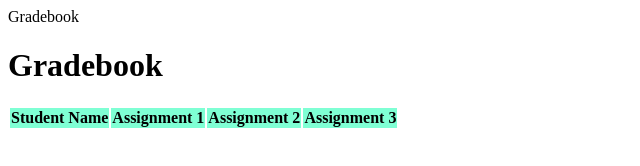
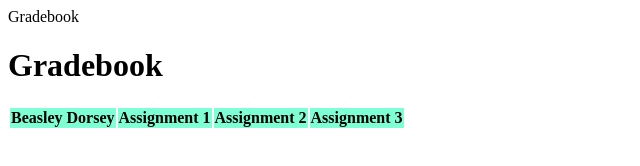
Before and after one commit to beasneas/beasneas.github.io, a plain HTML site: page gradebook.html in a window 1280 px wide. Shown: the full height of the page, 0-640 px from the left. Drawn offline with Linux system fonts and the light colour scheme.

Commit message:
Update gradebook.html

```diff
--- a/gradebook.html
+++ b/gradebook.html
@@ -25,7 +25,7 @@
     <table id="gradebook">
         <thread>
             <tr>
-            <th>Student Name</th>
+            <th>Beasley Dorsey</th>
             <th>Assignment 1</th>
             <th>Assignment 2</th>
             <th> Assignment 3</th>
```
